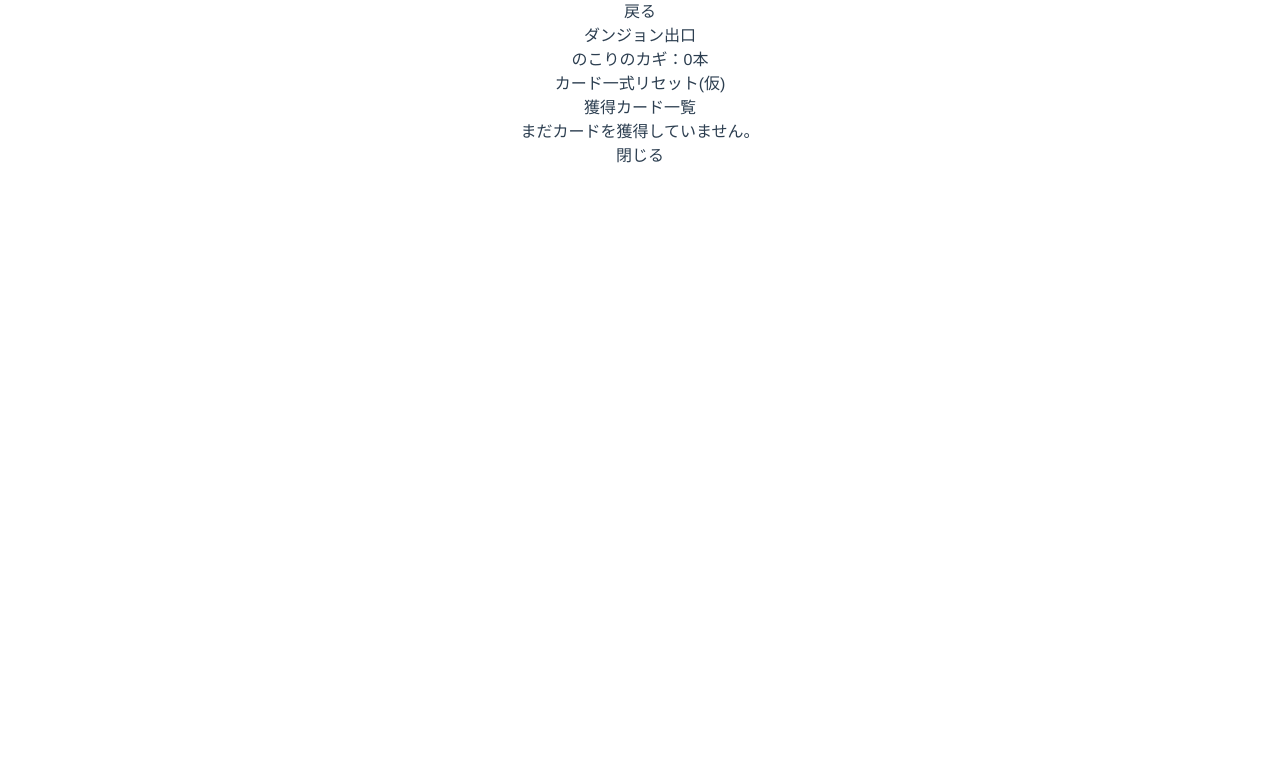
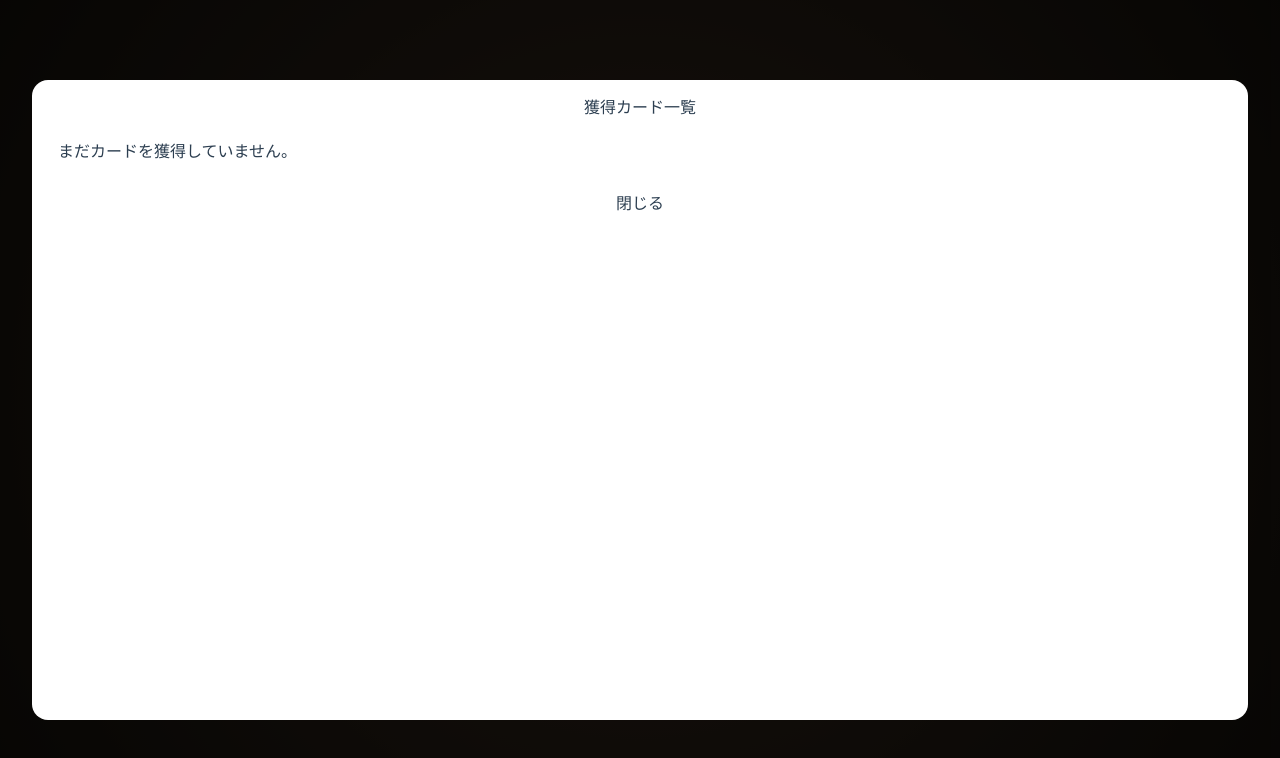
Before and after one commit to nisino25/ce-n-game, a Vue app: page /cave-adventure/cave-end in a window 1280 px wide. Both pictures are taken after a click on the button "カード一式". Shown: the top 758 px of the page. Built offline with nearby package versions, Linux system fonts and the light colour scheme.

Commit message:
chest page fixed

```diff
--- a/src/views/CaveAdventure/CaveEnd.vue
+++ b/src/views/CaveAdventure/CaveEnd.vue
@@ -1,27 +1,12 @@
 <template>
+    <div class="wrap-whole-page ">
+        <div id="returnGate" @click="activateGate" class="cursor-pointer rounded-lg bg-gray-200 px-4 py-2 text-sm text-gray-700 hover:bg-gray-300">戻る</div>
 
-    <div
-        id="returnGate"
-        @click="activateGate"
-    >
-        戻る
-        <div>ダンジョン出口</div>
-    </div>
+        <div ref="warp" class="warpEffect"></div>
 
-    <div
-        ref="warp"
-        class="warpEffect"
-    ></div>
+        <div id="result">のこりのカギ：{{ remainKeys }}本</div>
 
-    <div id="result">
-        のこりのカギ：{{ remainKeys }}本
-    </div>
-
-    <div
-        class="chest"
-        :class="{ open: chestOpen }"
-        @click="openChest"
-    >
+        <div class="chest" :class="{ open: chestOpen }" @click="openChest">
 
             <div class="lid">
                 <div class="lidBand lb1"></div>
@@ -41,121 +26,50 @@
 
         </div>
 
-    <div>
-
-        <button @click="showCollection">
-            カード一式
-        </button>
-
-        <button @click="resetCollection">
-            リセット(仮)
-        </button>
-
+        <div class="flex gap-2 mt-4">
+            <button @click="showCollection" class="px-3 py-1 bg-gray-200 rounded">カード一式</button>
+            <button @click="resetCollection" class="px-3 py-1 bg-gray-200 rounded">リセット(仮)</button>
         </div>
 
         <!-- Card -->
 
-    <div
-        v-if="showOverlay"
-        class="overlay"
-    >
-
+        <div v-if="showOverlay" class="overlay">
             <div class="card">
-
                 <div>{{ currentCard.rarity }}</div>
-
-            <div class="icon">
-                {{ currentCard.icon }}
+                <div class="icon">{{ currentCard.icon }}</div>
+                <h2>{{ currentCard.name }}</h2>
+                <div>HP {{ currentCard.hp }} / ATK {{ currentCard.attack }}</div>
+                <p>{{ currentCard.desc }}</p>
+                <button @click="closeCard">閉じる</button>
             </div>
-
-            <h2>
-                {{ currentCard.name }}
-            </h2>
-
-            <div>
-                HP {{ currentCard.hp }}
-                /
-                ATK {{ currentCard.attack }}
-            </div>
-
-            <p>
-                {{ currentCard.desc }}
-            </p>
-
-            <button @click="closeCard">
-                閉じる
-            </button>
-
-        </div>
-
         </div>
 
         <!-- Collection -->
 
-    <div
-        v-if="showBook"
-        class="book"
-    >
-
+        <div v-if="showBook" class="book">
             <div class="bookPanel">
-
-            <h2>
-                獲得カード一覧
-            </h2>
-
+                <h2>獲得カード一覧</h2>
                 <div id="collectionGrid">
-
-                <div
-                    v-if="collection.length === 0"
-                >
-                    まだカードを獲得していません。
+                    <div v-if="collection.length === 0">まだカードを獲得していません。</div>
+                    <div v-for="(card, index) in collection" :key="index" class="smallCard">
+                        <div>{{ card.rarity }}</div>
+                        <div class="smallIcon">{{ card.icon }}</div>
+                        <div>{{ card.name }}</div>
+                        <small>HP {{ card.hp }}<br>ATK {{ card.attack }}</small>
                     </div>
-
-                <div
-                    v-for="(card, index) in collection"
-                    :key="index"
-                    class="smallCard"
-                >
-
-                    <div>
-                        {{ card.rarity }}
                 </div>
-
-                    <div class="smallIcon">
-                        {{ card.icon }}
-                    </div>
-
-                    <div>
-                        {{ card.name }}
-                    </div>
-
-                    <small>
-                        HP {{ card.hp }}
-                        <br>
-                        ATK {{ card.attack }}
-                    </small>
-
+                <button @click="closeCollection">閉じる</button>
             </div>
 
         </div>
-
-            <button @click="closeCollection">
-                閉じる
-            </button>
-
     </div>
 
-    </div>
 
 </template>
 <script>
 export default {
-
     data() {
-
         return {
-
-
           cards:[
             {id:"fox",name:"森のキツネ",icon:"🦊",rarity:"ﾚﾍﾞﾙ３",hp:100,attack:50,desc:"森の狩人"},
             {id:"bat",name:"洞窟コウモリ",icon:"🦇",rarity:"ﾚﾍﾞﾙ２",hp:80,attack:40,desc:"洞窟の住人"},
@@ -168,19 +82,12 @@ export default {
             {id:"dragon",name:"ネズミ",icon:"🐭",rarity:"ﾚﾍﾞﾙ２",hp:1000,attack:500,desc:"草原の住人"},
             {id:"dragon",name:"ウサギ",icon:"🐇",rarity:"ﾚﾍﾞﾙ１",hp:1000,attack:500,desc:"草食です"},
             {id:"dragon",name:"サカナ",icon:"🐟",rarity:"ﾚﾍﾞﾙ２",hp:1000,attack:500,desc:"水の住人"}
-
             ],
-
             remainKeys: 0,
-
             chestOpen: false,
-
             showOverlay: false,
-
             showBook: false,
-
             currentCard: {
-
                 id: "",
                 name: "",
                 icon: "",
@@ -188,135 +95,163 @@ export default {
                 hp: 0,
                 attack: 0,
                 desc: ""
-
             },
-
-            collection: []
-
+            collection: [],
         };
 
     },
 
     mounted() {
-
-        const keys = Number(
-            this.$route.query.keys
-        ) || 0;
-
+        const keys = Number(this.$route.query.keys) || 0;
         this.remainKeys = keys;
-
-        this.collection = JSON.parse(
-
-            localStorage.getItem("collection") ||
-            "[]"
-
-        );
-
+        this.collection = JSON.parse(localStorage.getItem("collection") ||"[]");
     },
 
     methods: {
-
         openChest() {
-
+            if(this.chestOpen) return;
             if (this.remainKeys <= 0) {
-
                 alert("カギがありません");
                 return;
-
             }
-
             this.remainKeys--;
-
-        const card =
-            this.cards[
-                Math.floor(Math.random() * this.cards.length)
-            ];
-
+            const card = this.cards[Math.floor(Math.random() * this.cards.length)];
             this.saveCard(card);
-
             this.currentCard = card;
-
             this.chestOpen = true;
-
             setTimeout(() => {
-
                 this.showOverlay = true;
-
             }, 800);
-
         },
 
         saveCard(card) {
-
-        const collection = JSON.parse(
-            localStorage.getItem("collection") || "[]"
-        );
-
+            const collection = JSON.parse(localStorage.getItem("collection") || "[]");
             collection.push({
-
                 ...card,
-
                 time: new Date().toISOString()
-
             });
-
-        localStorage.setItem(
-            "collection",
-            JSON.stringify(collection)
-        );
-
+            localStorage.setItem("collection",JSON.stringify(collection));
         },
 
         closeCard() {
-
             this.showOverlay = false;
-
             this.chestOpen = false;
-
         },
 
         showCollection() {
-
-        this.collection = JSON.parse(
-            localStorage.getItem("collection") || "[]"
-        );
-
+            this.collection = JSON.parse(localStorage.getItem("collection") || "[]");
             this.showBook = true;
-
         },
 
         closeCollection() {
-
             this.showBook = false;
-
         },
 
         resetCollection() {
-
             localStorage.removeItem("collection");
-
             this.collection = [];
-
             alert("図鑑をリセットしました");
-
         },
 
         activateGate() {
-
             const warp = this.$refs.warp;
-
             warp.style.width = "300vmax";
             warp.style.height = "300vmax";
-
             setTimeout(() => {
-
                 this.$router.back();
-
             }, 600);
-
         }
-
 }
 
 };
 </script>
+<style scoped>
+    *{box-sizing:border-box}
+    .wrap-whole-page{
+        margin:0;font-family:sans-serif;height:100vh !important;
+        display:flex;justify-content:center;align-items:center;flex-direction:column;
+        background:radial-gradient(circle,#5b4732,#1d1711) !important;
+    }
+    #result{
+        color:#fff;
+        font-weight:900;
+        font-size:36px;
+        letter-spacing:2px;
+        text-shadow:
+            3px 3px 0 #000,
+            0 0 10px #000,
+            0 0 20px gold;
+        margin-bottom:20px;
+    }
+
+    .chest{
+        position:relative;width:340px;height:240px;cursor:pointer;
+    }
+    .lid{
+    position:absolute;top:0;width:100%;height:110px;
+    border:6px solid #d4af37;border-radius:170px 170px 0 0;
+    background:repeating-linear-gradient(90deg,#5a341c 0,#734624 20px,#5a341c 40px);
+    transform-origin:bottom;transition:1s;
+    }
+    .base{
+    position:absolute;bottom:0;width:100%;height:140px;
+    border:6px solid #d4af37;
+    background:repeating-linear-gradient(90deg,#5a341c 0,#734624 20px,#5a341c 40px);
+    }
+
+    .lidBand,.baseBand{
+    position:absolute;width:14px;
+    background:linear-gradient(90deg,#8b6518,#f5df85,#8b6518);
+    }
+    .lidBand{top:0;height:98px}
+    .baseBand{top:0;height:128px}
+    .lb1,.bb1{left:58px}
+    .lb2,.bb2{left:132px}
+    .lb3,.bb3{left:206px}
+    .lb4,.bb4{left:280px}
+
+    .lock{
+    position:absolute;left:50%;top:118px;transform:translateX(-50%);
+    width:55px;height:70px;border-radius:10px;
+    background:gold;
+    }
+
+    .lock:before{
+    content:"";position:absolute;left:50%;top:16px;transform:translateX(-50%);
+    width:16px;height:16px;background:#3a2415;border-radius:50%;
+    }
+    .lock:after{
+    content:"";position:absolute;left:50%;top:30px;transform:translateX(-50%);
+    width:8px;height:22px;background:#3a2415;border-radius:0 0 4px 4px;
+    }
+
+    .open .lid{transform:rotateX(-125deg)}
+    button{margin:8px;padding:10px 16px}
+
+    .overlay,.book{
+        position:fixed;inset:0;background:rgba(0,0,0,.75);
+        width:100vw;height:100vh;
+        display:flex;
+        justify-content:center;
+        align-items:center;
+        z-index:1000;
+    }
+    .card{
+    background:#fff;border-radius:16px;padding:20px;
+    width:300px;text-align:center;
+    }
+    #collectionGrid{
+    display:flex;gap:10px;overflow-x:auto;
+    padding:10px;margin-top:10px;
+    }
+    .smallCard{
+    flex:0 0 auto;width:120px;height:170px;
+    border:2px solid #d4af37;border-radius:10px;
+    padding:8px;background:#fffdf5;text-align:center;
+    }
+    .icon{font-size:70px}
+    .smallIcon{font-size:40px}
+    .bookPanel{
+    width:95%;height:80%;background:white;border-radius:16px;padding:16px;
+    }
+</style>
--- a/src/views/CaveAdventure/CaveGame.vue
+++ b/src/views/CaveAdventure/CaveGame.vue
@@ -1,15 +1,13 @@
 <template>
-
-    <!-- Return Gate -->
-    <button @click="returnHome">
-        帰還ゲート
-    </button>
 
     <!-- Warp -->
     <div ref="warp"></div>
 
+    <!-- wrap all page -->
+    <div class="bg-[#111] w-full h-auto">
         <!-- Canvas -->
-    <canvas ref="canvas"></canvas>
+        <canvas ref="canvas" class="mx-auto"></canvas>
+    </div>
 
 </template>
 
@@ -96,14 +94,7 @@ export default {
             warp.style.height = "300vmax";
 
             setTimeout(() => {
-
-        localStorage.setItem(
-            "showBeluga",
-            "true"
-        );
-
                 this.$router.push("/monitor-room");
-
             }, 800);
 
         },
@@ -463,7 +454,6 @@ moveTo(x, y) {
                     "gameState",
 
                     JSON.stringify({
-
                         player: this.player,
                         items: this.items,
                         enemies: this.enemies,
@@ -488,92 +478,47 @@ moveTo(x, y) {
             this.draw();
 
         },
-
         handlePointerMove(e) {
-
             const rect = this.canvas.getBoundingClientRect();
-
-            this.moveTo(
-                e.clientX - rect.left,
-                e.clientY - rect.top
-            );
-
+            this.moveTo( e.clientX - rect.left, e.clientY - rect.top);
         },
 
         draw() {
 
-    this.ctx.clearRect(
-        0,
-        0,
-        this.canvas.width,
-        this.canvas.height
-    );
+            this.ctx.clearRect(0, 0, this.canvas.width, this.canvas.height);
 
             // Maze
             for (let r = 0; r < this.ROWS; r++) {
 
                 for (let c = 0; c < this.COLS; c++) {
-
-            this.ctx.fillStyle =
-                this.maze[r][c] ? "#555" : "#111";
-
-            this.ctx.fillRect(
-
-                c * this.CELL,
-                r * this.CELL,
-                this.CELL,
-                this.CELL
-
-            );
-
+                    this.ctx.fillStyle = this.maze[r][c] ? "#555" : "#111";
+                    this.ctx.fillRect(c * this.CELL, r * this.CELL, this.CELL, this.CELL);
                 }
 
             }
 
             // Home
-    const homeX =
-        this.home.c * this.CELL + this.CELL / 2;
-
-    const homeY =
-        this.home.r * this.CELL + this.CELL / 2;
+            const homeX =this.home.c * this.CELL + this.CELL / 2;
+            const homeY =this.home.r * this.CELL + this.CELL / 2;
 
             this.ctx.font = `${this.CELL * 0.8}px serif`;
             this.ctx.textAlign = "center";
             this.ctx.textBaseline = "middle";
 
-    this.ctx.fillText(
-        "🏛️",
-        homeX,
-        homeY
-    );
+            this.ctx.fillText("🏛️",homeX, homeY);
 
             // Goal
-    const goalX =
-        this.goal.c * this.CELL + this.CELL / 2;
-
-    const goalY =
-        this.goal.r * this.CELL + this.CELL / 2;
+            const goalX = this.goal.c * this.CELL + this.CELL / 2;
+            const goalY = this.goal.r * this.CELL + this.CELL / 2;
 
             this.ctx.font = `${this.CELL * 0.9}px serif`;
 
             if (
                 this.items.filter(item => item.get).length >= 1
             ) {
-
-        this.ctx.fillText(
-            "🎁",
-            goalX,
-            goalY
-        );
-
+                this.ctx.fillText("🎁", goalX, goalY);
             } else {
-
-        this.ctx.fillText(
-            "🔒",
-            goalX,
-            goalY
-        );
-
+                this.ctx.fillText("🔒", goalX,goalY);
             }
 
             // Keys
@@ -583,58 +528,35 @@ moveTo(x, y) {
                     return;
                 }
 
-        const x =
-            item.c * this.CELL + this.CELL / 2;
+                const x = item.c * this.CELL + this.CELL / 2;
 
-        const y =
-            item.r * this.CELL + this.CELL / 2;
+                const y = item.r * this.CELL + this.CELL / 2;
 
-        this.ctx.font =
-            `${this.CELL * 0.75}px serif`;
+                this.ctx.font = `${this.CELL * 0.75}px serif`;
 
-        this.ctx.fillText(
-            "🔑",
-            x,
-            y
-        );
+                this.ctx.fillText( "🔑", x, y);
 
             });
 
             // Enemies
             this.enemies.forEach(enemy => {
+                const x = enemy.c * this.CELL + this.CELL / 2;
+                const y = enemy.r * this.CELL + this.CELL / 2;
 
-        const x =
-            enemy.c * this.CELL + this.CELL / 2;
+                this.ctx.font = `${this.CELL * 0.8}px serif`;
 
-        const y =
-            enemy.r * this.CELL + this.CELL / 2;
-
-        this.ctx.font =
-            `${this.CELL * 0.8}px serif`;
-
-        this.ctx.fillText(
-            "💣",
-            x,
-            y
-        );
+                this.ctx.fillText("💣", x, y);
 
             });
 
             // Player
-    const playerX =
-        this.player.c * this.CELL + this.CELL / 2;
+            const playerX = this.player.c * this.CELL + this.CELL / 2;
 
-    const playerY =
-        this.player.r * this.CELL + this.CELL / 2;
+            const playerY = this.player.r * this.CELL + this.CELL / 2;
 
-    this.ctx.font =
-        `${this.CELL * 0.8}px serif`;
+            this.ctx.font = `${this.CELL * 0.8}px serif`;
 
-    this.ctx.fillText(
-        "😀",
-        playerX,
-        playerY
-    );
+            this.ctx.fillText("😀", playerX, playerY );
 
         },
         getProtectedTarget() {
@@ -700,19 +622,10 @@ blocksCriticalPath(r, c) {
 </script>
 
 <style scoped>
-
-/* only the CSS that Tailwind can't replace */
-
 canvas{
-
     touch-action:none;
-
 }
-
-</style>
-
-<style scoped>
-*{box-sizing:border-box}
+*{box-sizing:border-box; }
 body{
 margin:0;font-family:sans-serif;height:100vh;
 display:flex;justify-content:center;align-items:center;flex-direction:column;
```
Lines whose indentation alone changed are shown as unchanged.
